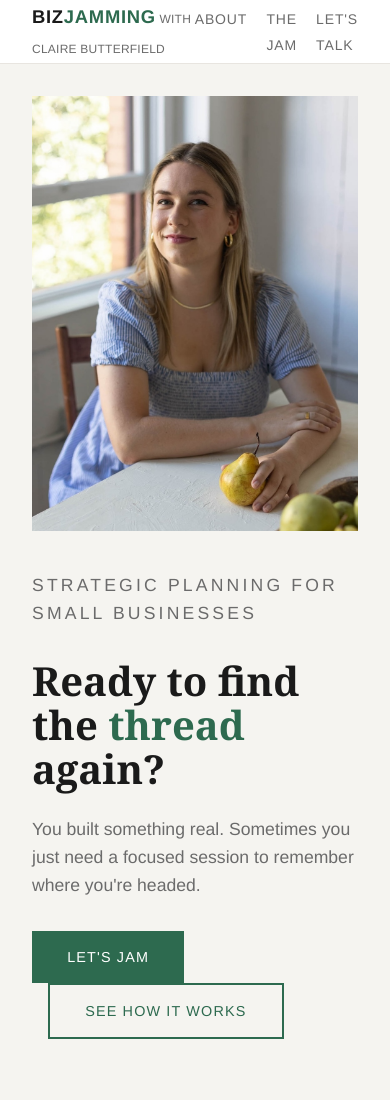
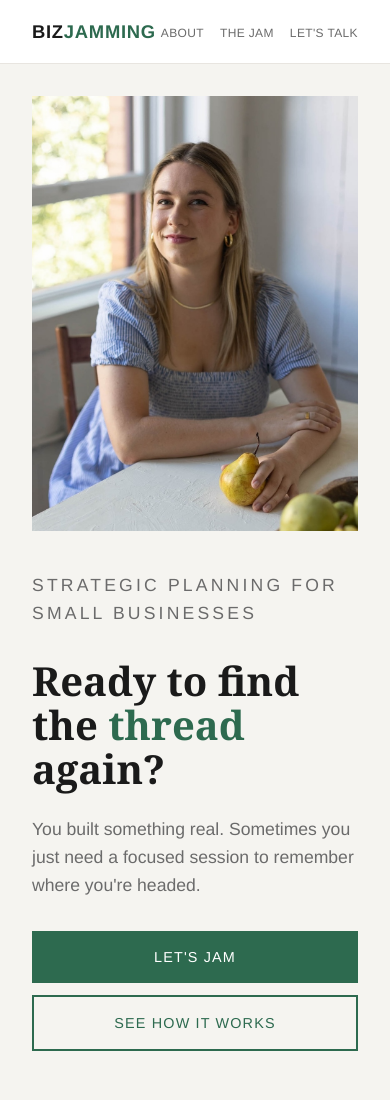
Before and after one commit to clairebutterfield/bizjamming, a plain HTML site: page index.html in a window 390 px wide. Shown: the top 1100 px of the page. Drawn offline with Linux system fonts and the light colour scheme.

Commit message:
Add files via upload

```diff
--- a/index.html
+++ b/index.html
@@ -416,7 +416,12 @@
 
       .bio-credentials { grid-template-columns: 1fr; }
 
-      nav ul { gap: 1.2rem; }
+      nav ul { gap: 1rem; }
+      nav a { font-size: 0.75rem; letter-spacing: 0.03em; }
+      .nav-logo small { display: none; }
+
+      .hero-text .btn-outline { margin-left: 0; margin-top: 0.75rem; display: block; text-align: center; }
+      .hero-text .btn { display: block; text-align: center; }
     }
   </style>
 </head>
@@ -458,7 +463,7 @@
           <div class="about-body">
             <p>I'm Claire Butterfield — and I kid you not, one of my happiest places is in a room with a table, a whiteboard, and a few engaged minds who aren't afraid to dig deep.</p>
             <p><strong>Strategic planning fires me up.</strong> After years working across industries and with various strategic frameworks, I decided to formalize that passion into something I could share with the small businesses who need it most.</p>
-            <p>I like goals. I keep a long list of my own. And I'd genuinely love to help you reach yours.</p>
+            <p>The name BizJamming is an ode to my musical life. <strong>A jam session isn't rehearsed; it's collaborative, exploratory, and alive.</strong> You bring what you know, I bring what I know, and together we find something neither of us could have got to alone. That's the energy I bring to every engagement.</p>
           </div>
         </div>
         <div class="about-callout">
```
